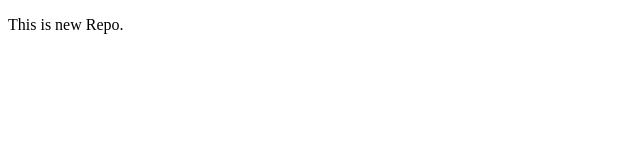
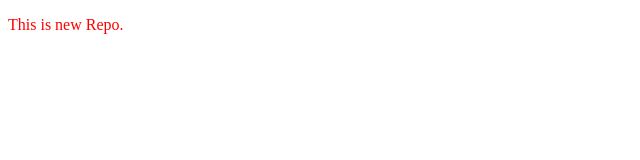
Before and after one commit to saddalajayaprakash/localrepo, a plain HTML site: page index.html in a window 1280 px wide. Shown: the whole page, without its empty margins (0-640 px from the left). Drawn offline with Linux system fonts and the light colour scheme.

```diff
--- a/index.html
+++ b/index.html
@@ -4,9 +4,7 @@
     <meta charset="UTF-8">
     <meta name="viewport" content="width=device-width, initial-scale=1.0">
     <title>Document</title>
-    <Style>
-
-    </Style>
+   <link rel="stylesheet" href="nr.css">
 </head>
 <body>
     <p>This is new Repo.</p>
```
Also changed, not shown: 1 other file.
